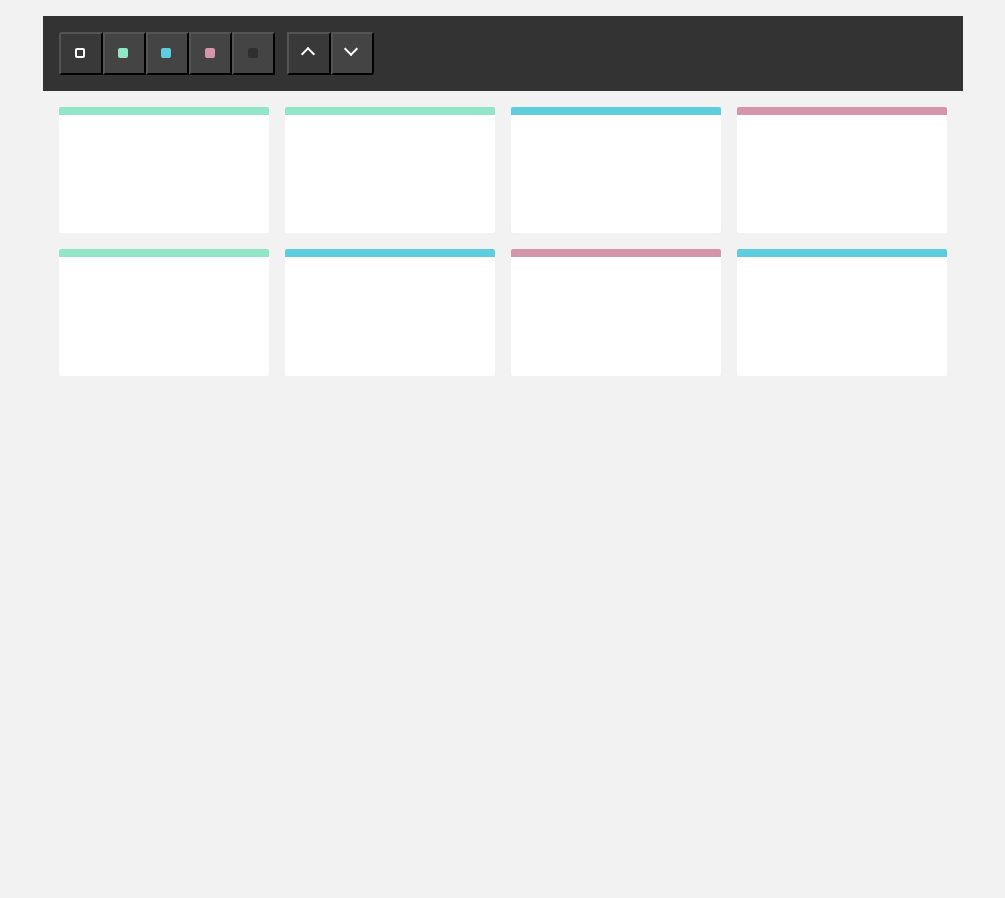
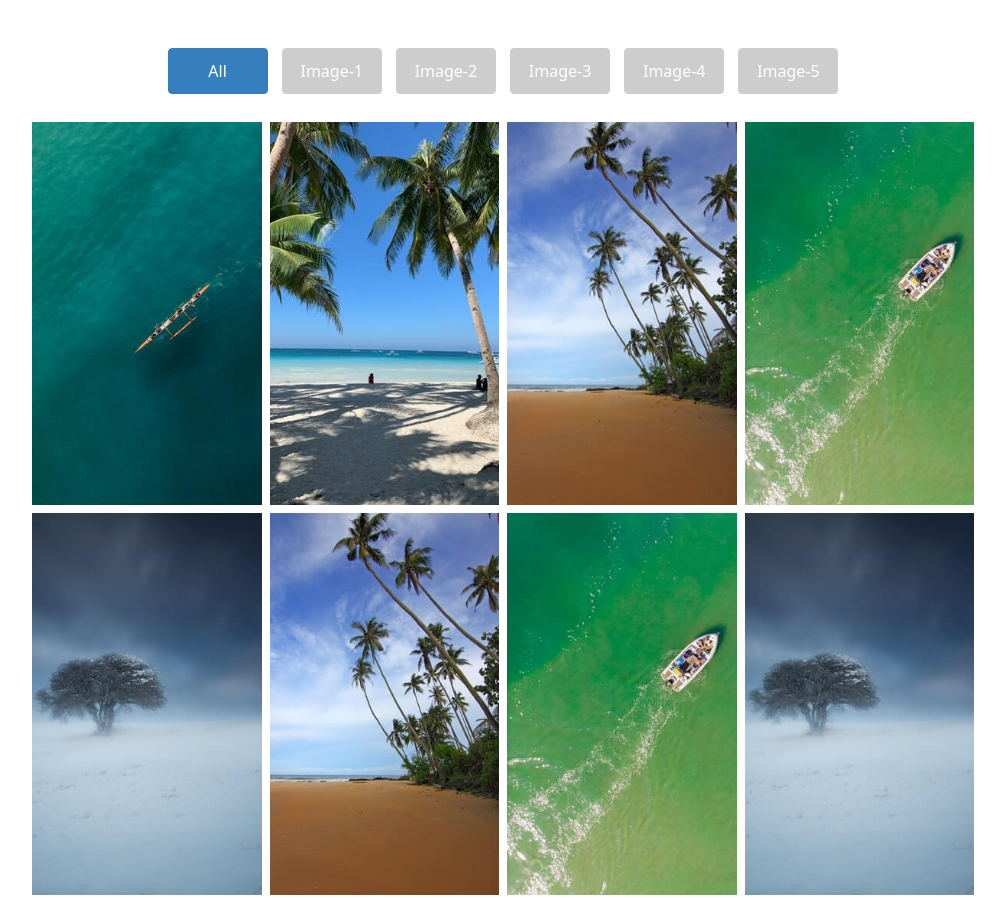
Before and after one commit to arrasel13/mixitup_work, a plain HTML site: page index.html in a window 1280 px wide. Shown: the top 898 px of the page, without its empty margins (137-1142 px from the left). Before the commit the page ends 800 px from the top, so only its background shows below. Drawn offline with Linux system fonts and the light colour scheme.

Commit message:
Only MixitUp Filter

```diff
--- a/assets/css/style.css
+++ b/assets/css/style.css
@@ -1,188 +1,50 @@
-html,
-body {
-  height: 100%;
-  background: #f2f2f2;
+.mixit_filter_gallery {
+}
+.mixit_filter_tab {
 }
 
-*,
-*:before,
-*:after {
-  box-sizing: border-box;
+.cust_btn {
+  width: 100px;
+  padding: 10px 15px;
+  border: 1px solid #cdcdcd;
+  margin: 0 5px 20px;
+  background-color: #cdcdcd;
+  color: #ffffff;
+  text-transform: capitalize;
+  transition: 0.3s;
+}
+.cust_btn:hover {
+  border: 1px solid #969696;
+  color: #ffffff;
+  background-color: #969696;
+}
+.cust_btn:focus {
+  box-shadow: none;
 }
 
-/* Controls
----------------------------------------------------------------------- */
+.cust_btn.mixitup-control-active {
+  padding: 10px 15px;
+  border: 1px solid #367fbe;
+  color: #ffffff;
+  background-color: #367fbe;
+}
+.cust_btn.mixitup-control-active:focus {
+  box-shadow: none;
+}
+/*
+.mixitup-control-active[data-filter]:after {
+  background: transparent;
+} */
 
-.controls {
-  padding: 1rem;
-  background: #333;
-  font-size: 0.1px;
+.cust_space {
+  padding-right: 4px;
+  padding-left: 4px;
+  margin-top: 8px;
 }
 
-.control {
-  position: relative;
-  display: inline-block;
-  width: 2.7rem;
-  height: 2.7rem;
-  background: #444;
-  cursor: pointer;
-  font-size: 0.1px;
-  color: white;
-  transition: background 150ms;
+.fixed_hw {
 }
-
-.control:hover {
-  background: #3f3f3f;
+.filter_img {
 }
-
-.control[data-filter]:after {
-  content: "";
-  position: absolute;
-  width: 10px;
-  height: 10px;
-  top: calc(50% - 6px);
-  left: calc(50% - 6px);
-  border: 2px solid currentColor;
-  border-radius: 2px;
-  background: currentColor;
-  transition: background-color 150ms, border-color 150ms;
+.filter_img img {
 }
-
-.control[data-sort]:after {
-  content: "";
-  position: absolute;
-  width: 10px;
-  height: 10px;
-  border-top: 2px solid;
-  border-left: 2px solid;
-  top: calc(50% - 6px);
-  left: calc(50% - 6px);
-  transform: translateY(1px) rotate(45deg);
-}
-
-.control[data-sort*=":desc"]:after {
-  transform: translateY(-4px) rotate(-135deg);
-}
-
-.mixitup-control-active {
-  background: #393939;
-}
-
-.mixitup-control-active[data-filter]:after {
-  background: transparent;
-}
-
-.control:first-of-type {
-  border-radius: 3px 0 0 3px;
-}
-
-.control:last-of-type {
-  border-radius: 0 3px 3px 0;
-}
-
-.control[data-filter] + .control[data-sort] {
-  margin-left: 0.75rem;
-}
-
-.control[data-filter=".green"] {
-  color: #91e6c7;
-}
-
-.control[data-filter=".blue"] {
-  color: #5ecdde;
-}
-
-.control[data-filter=".pink"] {
-  color: #d595aa;
-}
-
-.control[data-filter="none"] {
-  color: #2f2f2f;
-}
-
-/* Container
----------------------------------------------------------------------- */
-
-.container {
-  padding: 1rem;
-  text-align: justify;
-  font-size: 0.1px;
-}
-
-.container:after {
-  content: "";
-  display: inline-block;
-  width: 100%;
-}
-
-/* Target Elements
----------------------------------------------------------------------- */
-
-.mix,
-.gap {
-  display: inline-block;
-  vertical-align: top;
-}
-
-.mix {
-  background: #fff;
-  border-top: 0.5rem solid currentColor;
-  border-radius: 2px;
-  margin-bottom: 1rem;
-  position: relative;
-}
-
-.mix:before {
-  content: "";
-  display: inline-block;
-  padding-top: 56.25%;
-}
-
-.mix.green {
-  color: #91e6c7;
-}
-
-.mix.pink {
-  color: #d595aa;
-}
-
-.mix.blue {
-  color: #5ecdde;
-}
-
-/* Grid Breakpoints
----------------------------------------------------------------------- */
-
-/* 2 Columns */
-
-.mix,
-.gap {
-  width: calc(100% / 2 - (((2 - 1) * 1rem) / 2));
-}
-
-/* 3 Columns */
-
-@media screen and (min-width: 541px) {
-  .mix,
-  .gap {
-    width: calc(100% / 3 - (((3 - 1) * 1rem) / 3));
-  }
-}
-
-/* 4 Columns */
-
-@media screen and (min-width: 961px) {
-  .mix,
-  .gap {
-    width: calc(100% / 4 - (((4 - 1) * 1rem) / 4));
-  }
-}
-
-/* 5 Columns */
-
-@media screen and (min-width: 1281px) {
-  .mix,
-  .gap {
-    width: calc(100% / 5 - (((5 - 1) * 1rem) / 5));
-  }
-}
--- a/assets/js/script.js
+++ b/assets/js/script.js
@@ -1,2 +1,7 @@
-var containerEl = document.querySelector('.container');
-var mixer = mixitup(containerEl);
+var containerEl1 = document.querySelector('.mixit_filter_items');
+var mixer = mixitup(containerEl1, {
+    animation: {
+        // effects: 'fade translateZ(-100px)',
+        duration: 2000
+    }
+});
--- a/index.html
+++ b/index.html
@@ -1,5 +1,6 @@
 <!doctype html>
 <html lang="en">
+
 <head>
   <!-- Required meta tags -->
   <meta charset="utf-8">
@@ -10,45 +11,100 @@
   <link rel="stylesheet" href="assets/css/style.css">
   <link rel="stylesheet" href="assets/css/media.css">
 
-    <title>Mixit UP Filter</title>
+  <title>Mixit Up</title>
 </head>
+
 <body>
 
-    <section class="mixit_up_filter">
+  <section class="mixit_filter_gallery my-5">
     <div class="container">
       <div class="row justify-content-center">
         <div class="col-lg-10">
-
-            <div class="controls">
-              <button type="button" class="control" data-filter="all">All</button>
-              <button type="button" class="control" data-filter=".green">Green</button>
-              <button type="button" class="control" data-filter=".blue">Blue</button>
-              <button type="button" class="control" data-filter=".pink">Pink</button>
-              <button type="button" class="control" data-filter="none">None</button>
-
-              <button type="button" class="control" data-sort="default:asc">Asc</button>
-              <button type="button" class="control" data-sort="default:desc">Desc</button>
+          <div class="mixit_filter_tab text-center mixitup_controls">
+            <button class="btn cust_btn" data-filter="all">All</button>
+            <button class="btn cust_btn" data-filter=".image1">Image-1</button>
+            <button class="btn cust_btn" data-filter=".image2">Image-2</button>
+            <button class="btn cust_btn" data-filter=".image3">Image-3</button>
+            <button class="btn cust_btn" data-filter=".image4">Image-4</button>
+            <button class="btn cust_btn" data-filter=".image5">Image-5</button>
+          </div>
+        </div>
       </div>
 
-            <div class="container">
-              <div class="mix green">Green1</div>
-              <div class="mix green">Green2</div>
-              <div class="mix blue">Blue1</div>
-              <div class="mix pink">Pink1</div>
-              <div class="mix green">Green3</div>
-              <div class="mix blue">Blue2</div>
-              <div class="mix pink">Pink2</div>
-              <div class="mix blue">Blue3</div>
-
-              <div class="gap">Gap1</div>
-              <div class="gap">Gap2</div>
-              <div class="gap">Gap3</div>
+      <div class="row justify-content-center">
+        <div class="col-lg-10">
+          <div class="mixit_filter_items">
+            <div class="row">
+              <div class="col-lg-3 cust_space mix image1">
+                <div class="fixed_hw">
+                  <div class="filter_img">
+                    <img class="img-fluid" src="assets/images/image-1.jpeg" alt="Image1">
+                  </div>
+                </div>
+              </div>
+              <div class="col-lg-3 cust_space mix image2">
+                <div class="filter_img">
+                  <img class="img-fluid" src="assets/images/image-2.jpeg" alt="Image2">
+                </div>
+              </div>
+              <div class="col-lg-3 cust_space mix image3">
+                <div class="filter_img">
+                  <img class="img-fluid" src="assets/images/image-3.jpeg" alt="Image3">
+                </div>
+              </div>
+              <div class="col-lg-3 cust_space mix image4">
+                <div class="filter_img">
+                  <img class="img-fluid" src="assets/images/image-4.jpeg" alt="Image4">
+                </div>
+              </div>
+              <div class="col-lg-3 cust_space mix image5">
+                <div class="filter_img">
+                  <img class="img-fluid" src="assets/images/image-5.jpeg" alt="Image5">
+                </div>
+              </div>
+              <div class="col-lg-3 cust_space mix image3">
+                <div class="filter_img">
+                  <img class="img-fluid" src="assets/images/image-3.jpeg" alt="Image3">
+                </div>
+              </div>
+              <div class="col-lg-3 cust_space mix image4">
+                <div class="filter_img">
+                  <img class="img-fluid" src="assets/images/image-4.jpeg" alt="Image4">
+                </div>
+              </div>
+              <div class="col-lg-3 cust_space mix image5">
+                <div class="filter_img">
+                  <img class="img-fluid" src="assets/images/image-5.jpeg" alt="Image5">
+                </div>
+              </div>
+              <div class="col-lg-3 cust_space mix image2">
+                <div class="filter_img">
+                  <img class="img-fluid" src="assets/images/image-2.jpeg" alt="Image4">
+                </div>
+              </div>
+              <div class="col-lg-3 cust_space mix image1">
+                <div class="filter_img">
+                  <img class="img-fluid" src="assets/images/image-1.jpeg" alt="Image1">
+                </div>
+              </div>
+              <div class="col-lg-3 cust_space mix image3">
+                <div class="filter_img">
+                  <img class="img-fluid" src="assets/images/image-3.jpeg" alt="Image3">
+                </div>
+              </div>
+              <div class="col-lg-3 cust_space mix image4">
+                <div class="filter_img">
+                  <img class="img-fluid" src="assets/images/image-4.jpeg" alt="Image4">
+                </div>
+              </div>
+            </div>
+          </div>
+        </div>
       </div>
 
     </div>
-        </div>
-      </div>
   </section>
+
 
   <!-- JS Links -->
   <script src="assets/js/jquery_3.6.0.min.js"></script>
@@ -58,4 +114,5 @@
   <script src="assets/js/script.js"></script>
 
 </body>
+
 </html>
```
Also changed, not shown: assets/images/image-1.jpeg (added), assets/images/image-2.jpeg (added), assets/images/image-3.jpeg (added), assets/images/image-4.jpeg (added), assets/images/image-5.jpeg (added), 7 other files. Lines whose indentation alone changed are shown as unchanged.
